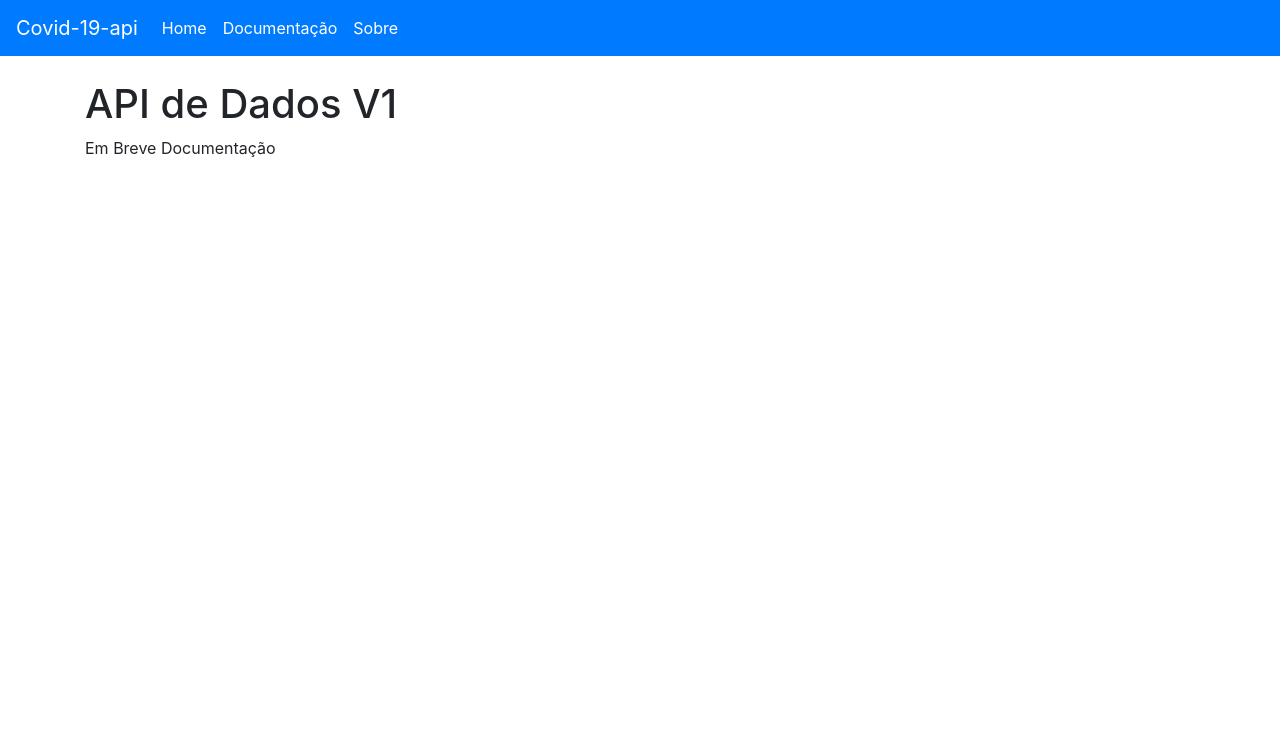
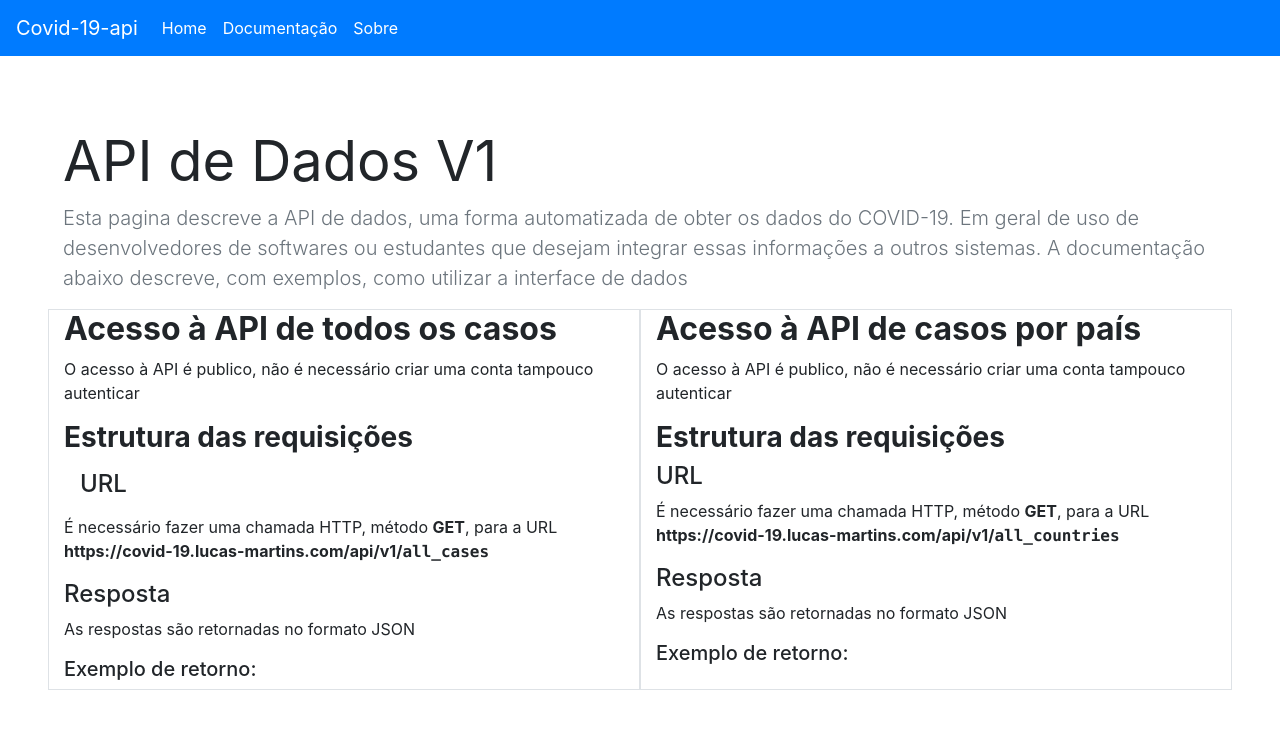
Before and after one commit to lucasmcast/COVID-19-api, a Flask app: page /api-doc in a window 1280 px wide. Shown: the top 729 px of the page. Run offline with Flask 2, Linux system fonts and the light colour scheme; some libraries are stand-ins or nearby versions.

Commit message:
Elaborando a pagina de documentação

```diff
--- a/app/templates/doc.html
+++ b/app/templates/doc.html
@@ -4,9 +4,59 @@
 
 {% block content %}
 <div class="page_header">
-    <div class="container">
-        <h1>API de Dados V1</h1>
-        <p>Em Breve Documentação</p>
+    <div class="row m-5">
+        <div class="container-fluid">
+            <h1 class="display-4">
+                <strong>API de Dados V1</strong>
+            </h1>
+            <p class="lead text-muted">
+                Esta pagina descreve a API de dados, uma forma automatizada de obter os dados
+                do COVID-19. Em geral de uso de desenvolvedores de softwares ou estudantes que
+                desejam integrar essas informações a outros sistemas. A documentação abaixo
+                descreve, com exemplos, como utilizar a interface de dados
+            </p>
+        </div>
+        <div class="col border">
+            <h2 class="display-6">
+                <strong>Acesso à API de todos os casos</strong>
+            </h2>
+            <p class="text-mured">
+                O acesso à API é publico, não é necessário criar uma conta tampouco autenticar
+            </p>
+            <h3>
+                <strong>Estrutura das requisições</strong>
+            </h3>
+            <h4 class="m-3">URL</h4>
+            <p>
+                É necessário fazer uma chamada HTTP, método <strong>GET</strong>, para a URL<br>
+                <span><strong>https://covid-19.lucas-martins.com/api/v1/<samp>all_cases</samp></strong></span>
+            </p>
+            <h4>Resposta</h4>
+            <p>As respostas são retornadas no formato JSON</p>
+            <h5>Exemplo de retorno:</5>
+
+        </div>
+        <div class="col border">
+            <h2 class="display-6">
+                <strong>Acesso à API de casos por país</strong>
+            </h2>
+            <p class="text-mured">
+                O acesso à API é publico, não é necessário criar uma conta tampouco autenticar
+            </p>
+            <h3>
+                <strong>Estrutura das requisições</strong>
+            </h3>
+            <h4>URL</h4>
+            <p>
+                É necessário fazer uma chamada HTTP, método <strong>GET</strong>, para a URL<br>
+                <span><strong>https://covid-19.lucas-martins.com/api/v1/<samp>all_countries</samp></strong></span>
+            </p>
+            <h4>Resposta</h4>
+            <p>As respostas são retornadas no formato JSON</p>
+            <h5>Exemplo de retorno:</5>
+        </div>
     </div>
+
+
 </div>
 {% endblock %}
```
Also changed, not shown: 1 other file.
